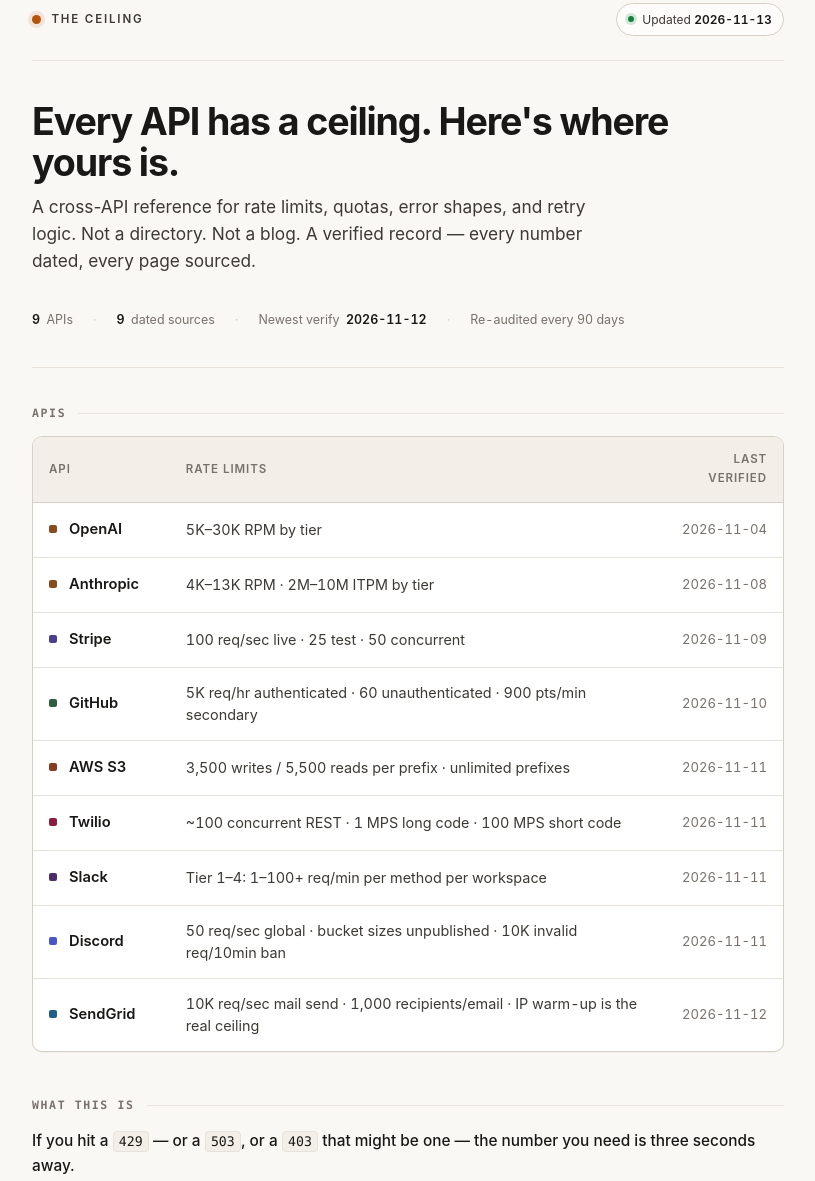
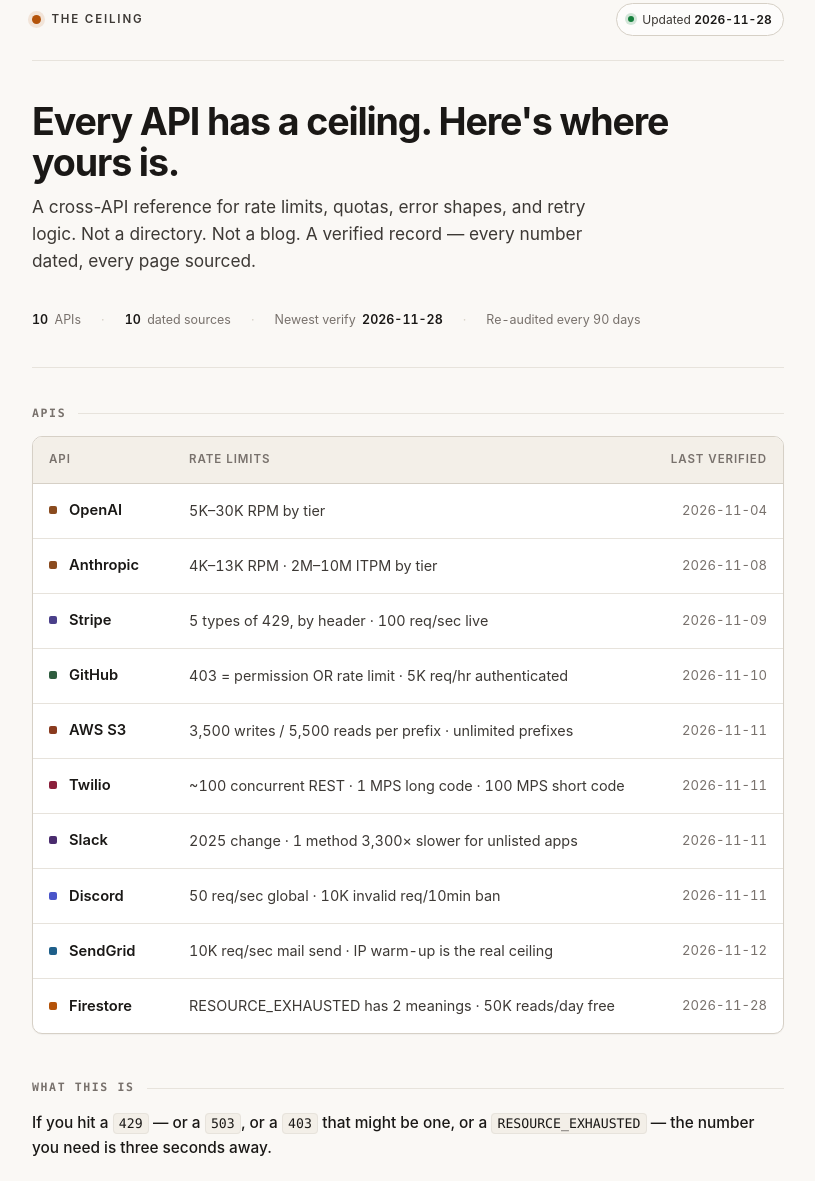
Before and after one commit to Api-Ceilings/theceiling, a plain HTML site: page index.html in a window 1280 px wide. Shown: the part 45-1226 px from the top of the page, without its empty margins (232-1047 px from the left). Drawn offline with Linux system fonts and the light colour scheme.

Commit message:
Update index.html

```diff
--- a/index.html
+++ b/index.html
@@ -4,24 +4,22 @@
 <meta charset="UTF-8">
 <meta name="viewport" content="width=device-width,initial-scale=1.0">
 <title>The Ceiling — Every API has a ceiling. Where's yours?</title>
-<meta name="description" content="Cross-API rate limit reference. 9 APIs, every number dated, every retry logic verified. Built for the moment you hit a 429.">
+<meta name="description" content="Cross-API rate limit reference. 10 APIs, every number dated, every retry logic verified. Built for the moment you hit a 429.">
 <link rel="canonical" href="https://api-ceilings.github.io/theceiling/">
 <!-- Open Graph / Facebook -->
 <meta property="og:type" content="website">
 <meta property="og:url" content="https://api-ceilings.github.io/theceiling/">
 <meta property="og:title" content="The Ceiling — Every API has a ceiling. Where's yours?">
-<meta property="og:description" content="Cross-API rate limit reference. 9 APIs, every number dated, every retry verified.">
+<meta property="og:description" content="Cross-API rate limit reference. 10 APIs, every number dated, every retry verified.">
 <meta property="og:site_name" content="The Ceiling">
 <meta property="og:image" content="https://api-ceilings.github.io/theceiling/og-image.png">
 <meta property="og:image:width" content="1200">
 <meta property="og:image:height" content="630">
-<meta property="og:image:alt" content="The Ceiling — cross-API rate limit reference">
 <!-- Twitter Card -->
 <meta name="twitter:card" content="summary_large_image">
 <meta name="twitter:title" content="The Ceiling — Every API has a ceiling">
-<meta name="twitter:description" content="9 APIs. Every number dated. Retry logic for the APIs developers actually use.">
+<meta name="twitter:description" content="10 APIs. Every number dated. Retry logic for the APIs developers actually use.">
 <meta name="twitter:image" content="https://api-ceilings.github.io/theceiling/og-image.png">
-<meta name="twitter:image:alt" content="The Ceiling — cross-API rate limit reference">
 <script type="application/ld+json">
 {
   "@context": "https://schema.org",
@@ -29,7 +27,7 @@
   "name": "The Ceiling",
   "url": "https://api-ceilings.github.io/theceiling/",
   "description": "Cross-API rate limit reference. Every number dated. Every page carries the source it came from.",
-  "dateModified": "2026-11-13"
+  "dateModified": "2026-11-28"
 }
 </script>
 <style>
@@ -138,7 +136,7 @@ margin-top:.4rem}
   </div>
   <div class="freshness">
     <span class="live"></span>
-    <span>Updated <b>2026-11-13</b></span>
+    <span>Updated <b>2026-11-28</b></span>
   </div>
 </header>
 
@@ -146,11 +144,11 @@ margin-top:.4rem}
 <p class="tagline">A cross-API reference for rate limits, quotas, error shapes, and retry logic. Not a directory. Not a blog. A verified record — every number dated, every page sourced.</p>
 
 <div class="meta">
-  <span><b>9</b> APIs</span>
+  <span><b>10</b> APIs</span>
   <span class="sep">·</span>
-  <span><b>9</b> dated sources</span>
+  <span><b>10</b> dated sources</span>
   <span class="sep">·</span>
-  <span>Newest verify <b>2026-11-12</b></span>
+  <span>Newest verify <b>2026-11-28</b></span>
   <span class="sep">·</span>
   <span>Re-audited every 90 days</span>
 </div>
@@ -178,12 +176,12 @@ margin-top:.4rem}
 </tr>
 <tr>
   <td class="api"><span class="chip" style="background:#4a3f8a"></span><a href="stripe.html">Stripe</a></td>
-  <td class="limit">100 req/sec live · 25 test · 50 concurrent</td>
+  <td class="limit">5 types of 429, by header · 100 req/sec live</td>
   <td class="date">2026-11-09</td>
 </tr>
 <tr>
   <td class="api"><span class="chip" style="background:#2f5d3f"></span><a href="github.html">GitHub</a></td>
-  <td class="limit">5K req/hr authenticated · 60 unauthenticated · 900 pts/min secondary</td>
+  <td class="limit">403 = permission OR rate limit · 5K req/hr authenticated</td>
   <td class="date">2026-11-10</td>
 </tr>
 <tr>
@@ -198,18 +196,23 @@ margin-top:.4rem}
 </tr>
 <tr>
   <td class="api"><span class="chip" style="background:#4a2c6e"></span><a href="slack.html">Slack</a></td>
-  <td class="limit">Tier 1–4: 1–100+ req/min per method per workspace</td>
+  <td class="limit">2025 change · 1 method 3,300× slower for unlisted apps</td>
   <td class="date">2026-11-11</td>
 </tr>
 <tr>
   <td class="api"><span class="chip" style="background:#4a55c9"></span><a href="discord.html">Discord</a></td>
-  <td class="limit">50 req/sec global · bucket sizes unpublished · 10K invalid req/10min ban</td>
+  <td class="limit">50 req/sec global · 10K invalid req/10min ban</td>
   <td class="date">2026-11-11</td>
 </tr>
 <tr>
   <td class="api"><span class="chip" style="background:#1e5f8a"></span><a href="sendgrid.html">SendGrid</a></td>
-  <td class="limit">10K req/sec mail send · 1,000 recipients/email · IP warm-up is the real ceiling</td>
+  <td class="limit">10K req/sec mail send · IP warm-up is the real ceiling</td>
   <td class="date">2026-11-12</td>
+</tr>
+<tr>
+  <td class="api"><span class="chip" style="background:#b45309"></span><a href="firestore.html">Firestore</a></td>
+  <td class="limit">RESOURCE_EXHAUSTED has 2 meanings · 50K reads/day free</td>
+  <td class="date">2026-11-28</td>
 </tr>
 </tbody>
 </table>
@@ -217,7 +220,7 @@ margin-top:.4rem}
 
 <h2>What this is</h2>
 <div class="intro">
-<p class="lead">If you hit a <code>429</code> — or a <code>503</code>, or a <code>403</code> that might be one — the number you need is three seconds away.</p>
+<p class="lead">If you hit a <code>429</code> — or a <code>503</code>, or a <code>403</code> that might be one, or a <code>RESOURCE_EXHAUSTED</code> — the number you need is three seconds away.</p>
 <p>Each page is a dated record of what that API actually publishes, plus the part the docs skip:</p>
 <ul>
 <li>The limit by tier, auth method, scope, or distribution model</li>
@@ -241,6 +244,7 @@ margin-top:.4rem}
   <a href="slack/data.json">slack</a>
   <a href="discord/data.json">discord</a>
   <a href="sendgrid/data.json">sendgrid</a>
+  <a href="firestore/data.json">firestore</a>
 </div>
 </div>
 
```
